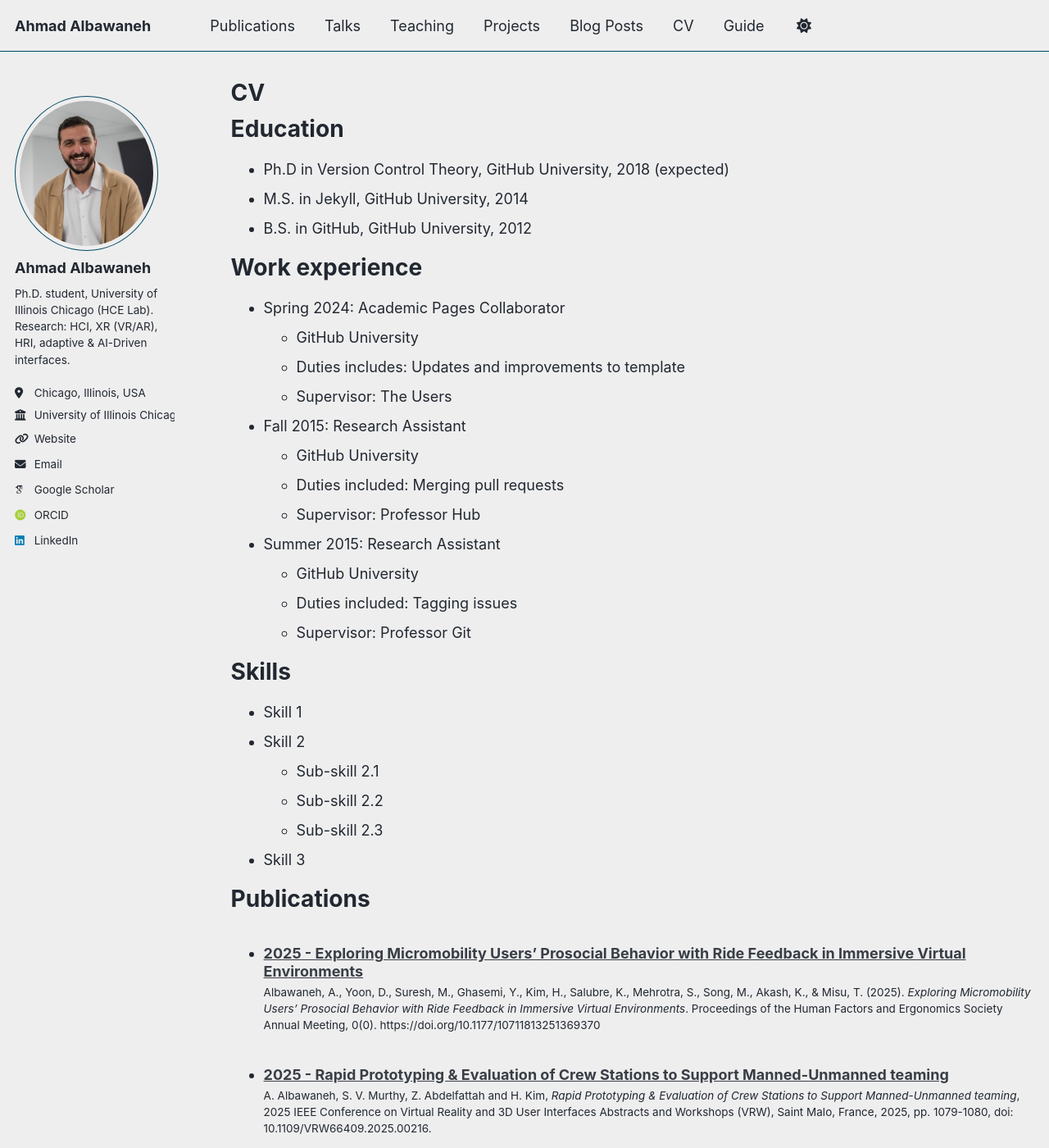
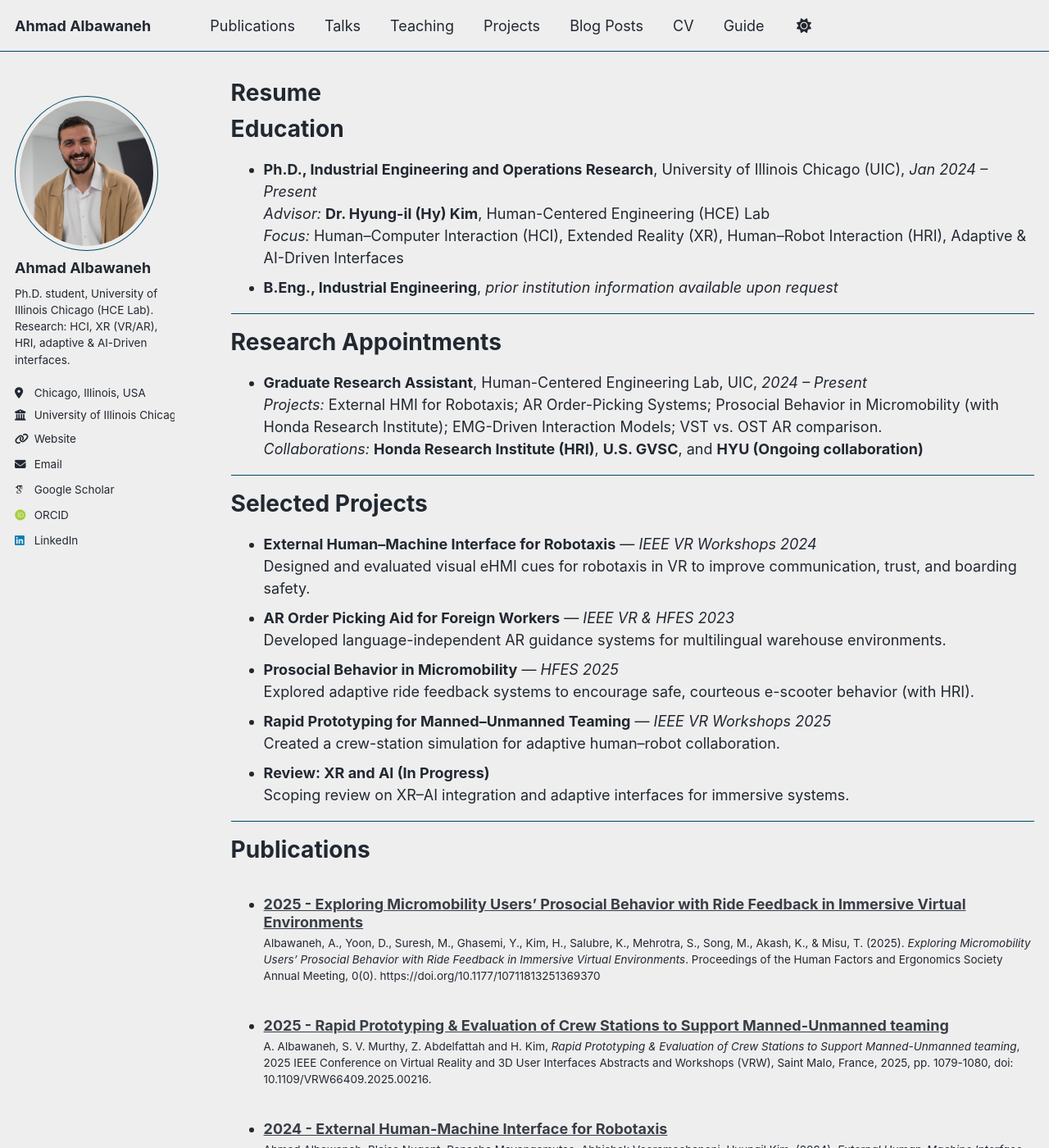
Before and after one commit to bawaneh/bawaneh, a Jekyll site: the page built from _pages/cv.md, in a window 1280 px wide and 1400 px high. Shown: the whole window at 82% size. Built offline with Jekyll 4.4.1, drawn with Linux system fonts in a browser that asks for light colours; some web fonts are replaced; a script that is not in the unit is left out; some of the changed text lies outside the part shown.

Commit message:
Update cv.md

```diff
--- a/_pages/cv.md
+++ b/_pages/cv.md
@@ -1,6 +1,6 @@
 ---
 layout: archive
-title: "CV"
+title: "Resume"
 permalink: /cv/
 author_profile: true
 redirect_from:
@@ -11,54 +11,95 @@ redirect_from:
 
 Education
 ======
-* Ph.D in Version Control Theory, GitHub University, 2018 (expected)
-* M.S. in Jekyll, GitHub University, 2014
-* B.S. in GitHub, GitHub University, 2012
+* **Ph.D., Industrial Engineering and Operations Research**, University of Illinois Chicago (UIC), *Jan 2024 – Present*
+  *Advisor:* **Dr. Hyung-il (Hy) Kim**, Human-Centered Engineering (HCE) Lab
+  *Focus:* Human–Computer Interaction (HCI), Extended Reality (XR), Human–Robot Interaction (HRI), Adaptive & AI-Driven Interfaces
+* **B.Eng., Industrial Engineering**, *prior institution information available upon request*
 
-Work experience
+---
+
+Research Appointments
 ======
-* Spring 2024: Academic Pages Collaborator
-  * GitHub University
-  * Duties includes: Updates and improvements to template
-  * Supervisor: The Users
+* **Graduate Research Assistant**, Human-Centered Engineering Lab, UIC, *2024 – Present*
+  *Projects:* External HMI for Robotaxis; AR Order-Picking Systems; Prosocial Behavior in Micromobility (with Honda Research Institute); EMG-Driven Interaction Models; VST vs. OST AR comparison.
+  *Collaborations:* **Honda Research Institute (HRI)**, **U.S. GVSC**, and **HYU (Ongoing collaboration)**
 
-* Fall 2015: Research Assistant
-  * GitHub University
-  * Duties included: Merging pull requests
-  * Supervisor: Professor Hub
+---
 
-* Summer 2015: Research Assistant
-  * GitHub University
-  * Duties included: Tagging issues
-  * Supervisor: Professor Git
+Selected Projects
+======
+* **External Human–Machine Interface for Robotaxis** — *IEEE VR Workshops 2024*
+  Designed and evaluated visual eHMI cues for robotaxis in VR to improve communication, trust, and boarding safety.
+* **AR Order Picking Aid for Foreign Workers** — *IEEE VR & HFES 2023*
+  Developed language-independent AR guidance systems for multilingual warehouse environments.
+* **Prosocial Behavior in Micromobility** — *HFES 2025*
+  Explored adaptive ride feedback systems to encourage safe, courteous e-scooter behavior (with HRI).
+* **Rapid Prototyping for Manned–Unmanned Teaming** — *IEEE VR Workshops 2025*
+  Created a crew-station simulation for adaptive human–robot collaboration.
+* **Review: XR and AI (In Progress)**
+  Scoping review on XR–AI integration and adaptive interfaces for immersive systems.
 
-Skills
-======
-* Skill 1
-* Skill 2
-  * Sub-skill 2.1
-  * Sub-skill 2.2
-  * Sub-skill 2.3
-* Skill 3
+---
 
 Publications
 ======
-  <ul>{% for post in site.publications reversed %}
-    {% include archive-single-cv.html %}
-  {% endfor %}</ul>
+<ul>{% for post in site.publications reversed %}
+  {% include archive-single-cv.html %}
+{% endfor %}</ul>
 
-Talks
+---
+
+Conference Presentations & Talks
 ======
-  <ul>{% for post in site.talks reversed %}
-    {% include archive-single-talk-cv.html  %}
-  {% endfor %}</ul>
+* *Exploring Micromobility Users’ Prosocial Behavior with Ride Feedback in Immersive VR*, HFES Annual Meeting, 2025
+* *External Human–Machine Interface for Robotaxis*, IEEE VR Workshops, 2024
+* *Augmented Reality Order Picking Aid for Foreign Workers*, HFES / IEEE VR Workshops, 2023
 
-Teaching
+---
+
+Teaching & Mentorship
 ======
-  <ul>{% for post in site.teaching reversed %}
-    {% include archive-single-cv.html %}
-  {% endfor %}</ul>
+* **Teaching Assistant**, University of Illinois Chicago
+  *IE 342 — Engineering Statistics* (Spring 2024, Fall 2025) (managing homeworks, grading, office hours)
+* **Mentorship:** Guided undergraduate students on XR usability testing, Unity/Unreal prototyping, and experimental design.
 
-Service and leadership
+---
+
+Technical Skills
 ======
-* Currently signed in to 43 different slack teams
+* **XR & Simulation:** Unity, Unreal Engine 5, CARLA, Blender, Haptics
+* **Programming & Data:** Python (pandas, numpy, scikit-learn, statsmodels), MATLAB, R
+* **Experimental Methods:** HCI/HF study design, SUS & SART, EMG and motion data analysis
+* **Statistics & Modeling:** Repeated-Measures ANOVA, Linear Mixed Models, Nonparametric tests
+* **Tooling:** Git/GitHub, LaTeX/Overleaf, Figma, Final Cut Pro, Jekyll (GitHub Pages)
+* **Domains:** HCI, XR (VR/AR/MR), HRI, Adaptive Interfaces, Prosocial Behavior
+
+---
+
+Awards & Recognition
+======
+* Conference acceptances at **IEEE VR (2023–2025)** and **HFES (2023–2025)**.
+* Collaborative research with **Honda Research Institute** and **U.S. GVSC**.
+
+---
+
+Service & Leadership
+======
+* **Student Member:** HFES, IEEE
+* Active contributor to the **HFES XR Technical Group (XR-TG)**
+* Mentoring and outreach activities via the **HCE Lab, UIC**
+
+---
+
+Professional Links
+======
+* **Lab:** [Human-Centered Engineering Lab (UIC)](https://hcelab.uic.edu/)
+* **Scholar:** [Google Scholar](https://scholar.google.com/citations?user=ywoPBf8AAAAJ&hl=en)
+* **ResearchGate:** [Ahmad Albawaneh](https://www.researchgate.net/profile/Ahmad-Albawaneh-2)
+* **LinkedIn:** [linkedin.com/in/ahmadbawaneh](https://linkedin.com/in/ahmadbawaneh)
+
+---
+
+Last Updated
+======
+*{{ site.time | date: "%B %Y" }}*
```
